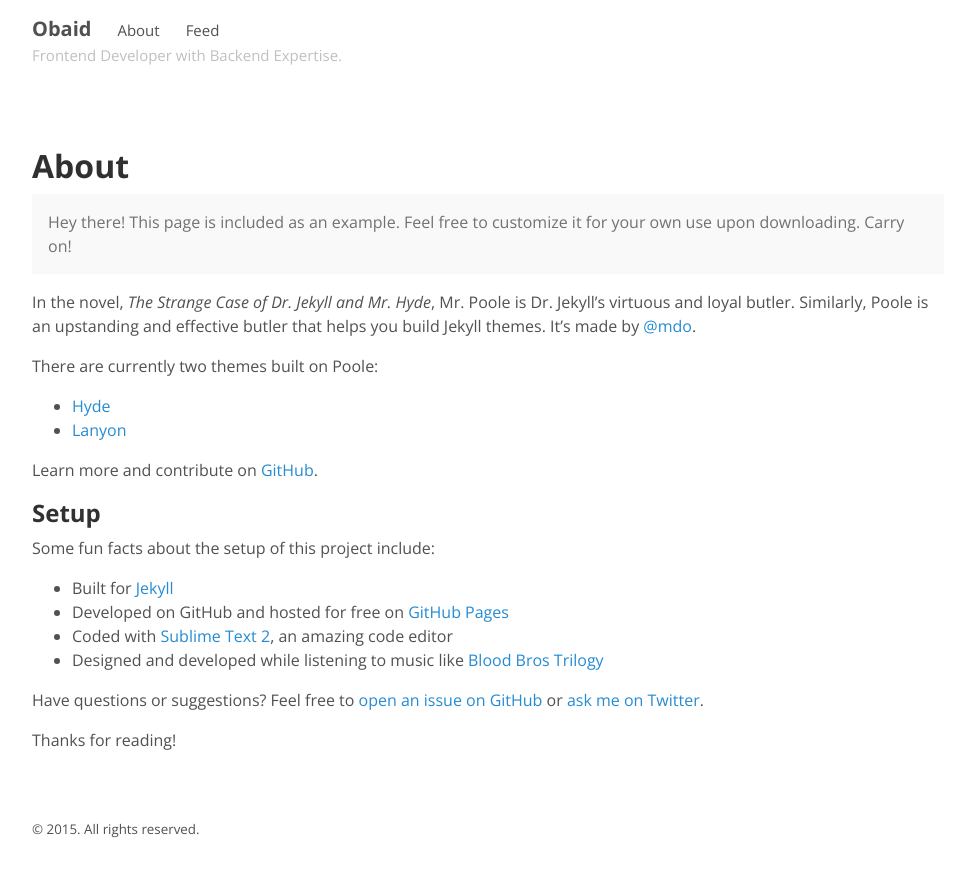
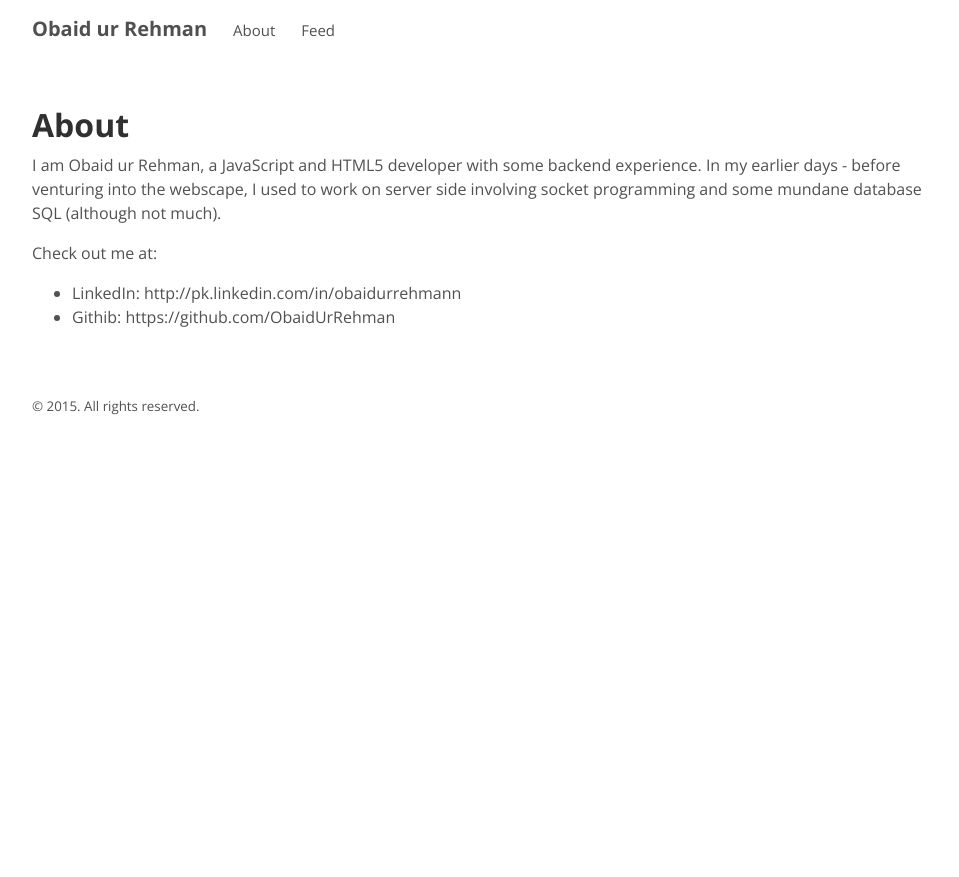
Before and after one commit to ObaidUrRehman/ObaidUrRehman.github.io, a Jekyll site: the page built from about.md, in a window 1280 px wide. Shown: the top 877 px of the page, without its empty margins (152-1111 px from the left). Built offline with Jekyll 4.4.1, drawn with Linux system fonts in a browser that asks for light colours.

Commit message:
UI Tweaks

```diff
--- a/_config.yml
+++ b/_config.yml
@@ -5,7 +5,7 @@
 relative_permalinks: true
 
 # Setup
-title:               Obaid
+title:               Obaid ur Rehman
 tagline:             Frontend Developer with Backend Expertise.
 url:                 http://obaidurrehman.github.io/
 paginate:            3
--- a/_layouts/default.html
+++ b/_layouts/default.html
@@ -13,7 +13,7 @@
   				&nbsp;&nbsp;&nbsp;
   				<small><a href="{{ page[1]  }}">{{ page[0] }}</a></small>
 			{% endfor %}
-           <p><small>{{ site.tagline }}</small></p>
+          <!-- <p><small>{{ site.tagline }}</small></p> -->
         </h3>
       </header>
 
--- a/about.md
+++ b/about.md
@@ -3,28 +3,10 @@
 title: About
 ---
 
-<p class="message">
-  Hey there! This page is included as an example. Feel free to customize it for your own use upon downloading. Carry on!
-</p>
+I am Obaid ur Rehman, a JavaScript and HTML5 developer with some backend experience. In my earlier days - before
+venturing into the webscape, I used to work on server side involving socket programming and some mundane database SQL (although not much).
 
-In the novel, *The Strange Case of Dr. Jekyll and Mr. Hyde*, Mr. Poole is Dr. Jekyll's virtuous and loyal butler. Similarly, Poole is an upstanding and effective butler that helps you build Jekyll themes. It's made by [@mdo](https://twitter.com/mdo).
+Check out me at:
 
-There are currently two themes built on Poole:
-
-* [Hyde](http://hyde.getpoole.com)
-* [Lanyon](http://lanyon.getpoole.com)
-
-Learn more and contribute on [GitHub](https://github.com/poole).
-
-## Setup
-
-Some fun facts about the setup of this project include:
-
-* Built for [Jekyll](http://jekyllrb.com)
-* Developed on GitHub and hosted for free on [GitHub Pages](https://pages.github.com)
-* Coded with [Sublime Text 2](http://sublimetext.com), an amazing code editor
-* Designed and developed while listening to music like [Blood Bros Trilogy](https://soundcloud.com/maddecent/sets/blood-bros-series)
-
-Have questions or suggestions? Feel free to [open an issue on GitHub](https://github.com/poole/poole/issues/new) or [ask me on Twitter](https://twitter.com/mdo).
-
-Thanks for reading!
+* LinkedIn: http://pk.linkedin.com/in/obaidurrehmann
+* Githib: https://github.com/ObaidUrRehman
```
